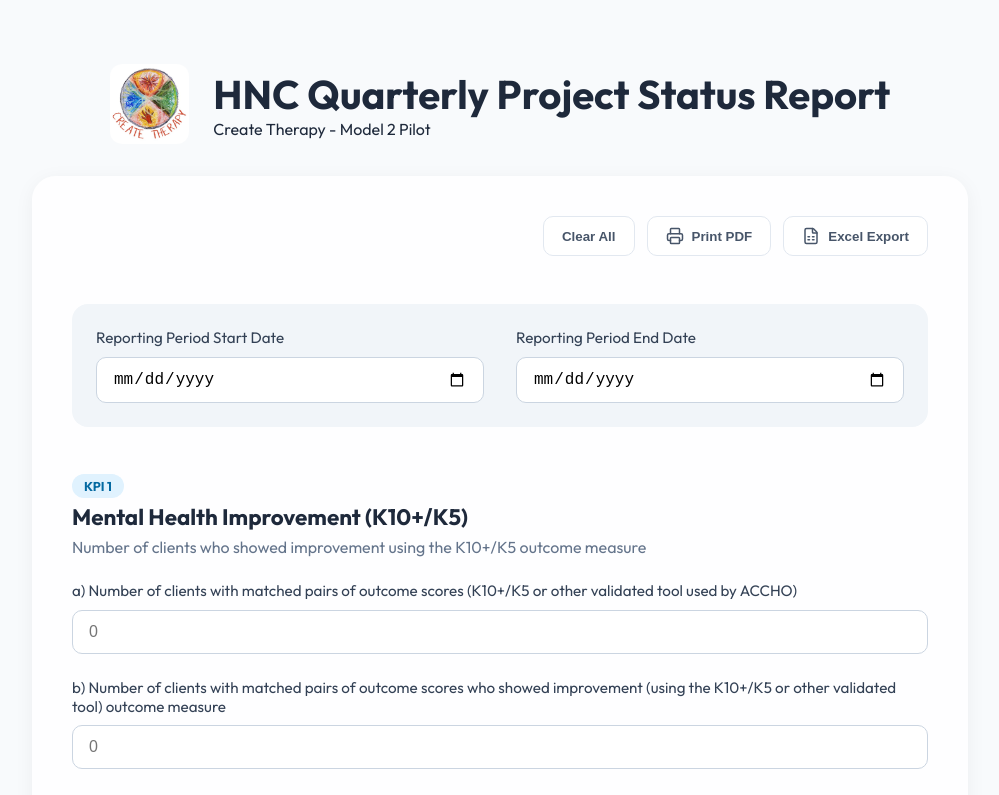
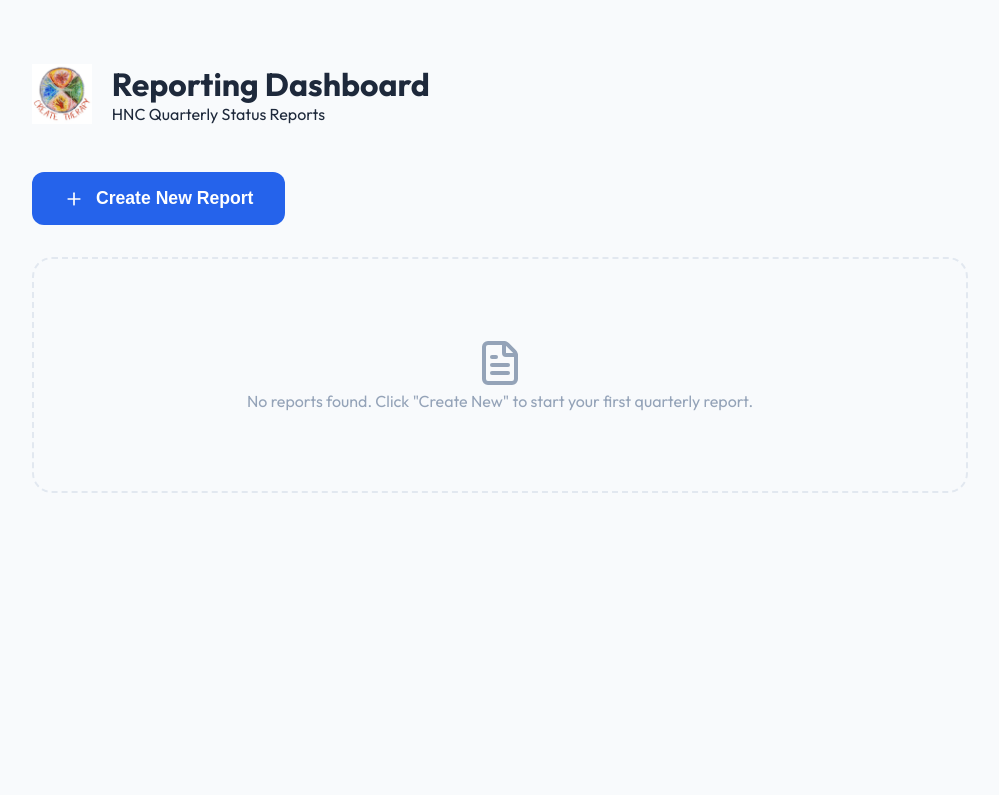
Before and after one commit to SteveNossiter/hnc-mod-2-reporting, a React (Vite) app: page / in a window 1280 px wide. Shown: the top 795 px of the page, without its empty margins (140-1139 px from the left). Built offline with nearby package versions, Linux system fonts and the light colour scheme.

Commit message:
Add Reporting Dashboard for multi-report management and localStorage persistence

```diff
--- a/package.json
+++ b/package.json
@@ -10,6 +10,7 @@
     "preview": "vite preview"
   },
   "dependencies": {
+    "@supabase/supabase-js": "^2.101.1",
     "lucide-react": "^1.7.0",
     "react": "^19.2.4",
     "react-dom": "^19.2.4",
--- a/src/App.jsx
+++ b/src/App.jsx
@@ -1,32 +1,63 @@
-import React, { useState } from 'react';
+import React, { useState, useEffect } from 'react';
 import * as XLSX from 'xlsx';
-import { Download, CheckCircle, FileSpreadsheet, Send, Printer } from 'lucide-react';
+import {
+  Plus, FileText, Trash2, Edit3, ChevronRight,
+  ArrowLeft, Download, CheckCircle, FileSpreadsheet, Send, Printer
+} from 'lucide-react';
 import { kpiData } from './data';
 
 function App() {
-  // Initialize state from localStorage if available
-  const [formData, setFormData] = useState(() => {
-    const saved = localStorage.getItem('hnc_report_draft');
-    return saved ? JSON.parse(saved) : {};
+  const [reports, setReports] = useState(() => {
+    const saved = localStorage.getItem('hnc_all_reports');
+    return saved ? JSON.parse(saved) : [];
   });
+
+  const [activeReportId, setActiveReportId] = useState(null);
   const [submitted, setSubmitted] = useState(false);
 
-  // Auto-save to localStorage whenever formData changes
-  React.useEffect(() => {
-    localStorage.setItem('hnc_report_draft', JSON.stringify(formData));
-  }, [formData]);
+  // Auto-save the full list to localStorage
+  useEffect(() => {
+    localStorage.setItem('hnc_all_reports', JSON.stringify(reports));
+  }, [reports]);
 
-  const handleInputChange = (id, value) => {
-    setFormData((prev) => ({
-      ...prev,
-      [id]: value,
-    }));
+  // Current active report object
+  const activeReport = reports.find(r => r.id === activeReportId);
+
+  const handleCreateNew = () => {
+    const newReport = {
+      id: Date.now().toString(),
+      period_start: '',
+      period_end: '',
+      data: {},
+      last_modified: new Date().toISOString()
+    };
+    setReports([newReport, ...reports]);
+    setActiveReportId(newReport.id);
+  };
+
+  const handleUpdateActiveReport = (updates) => {
+    setReports(prev => prev.map(r =>
+      r.id === activeReportId ? { ...r, ...updates, last_modified: new Date().toISOString() } : r
+    ));
+  };
+
+  const handleInputChange = (fieldId, value) => {
+    handleUpdateActiveReport({
+      data: { ...activeReport.data, [fieldId]: value }
+    });
+  };
+
+  const handleDeleteReport = (id, e) => {
+    e.stopPropagation();
+    if (window.confirm("Are you sure you want to delete this report forever?")) {
+      setReports(prev => prev.filter(r => r.id !== id));
+      if (activeReportId === id) setActiveReportId(null);
+    }
   };
 
   const handleDownloadExcel = () => {
     const rows = [];
-    // Add Reporting Period info to top of Excel
-    rows.push({ 'No.': 'REPORTING PERIOD:', 'KPI / Other Data': `${formData.period_start || '---'} to ${formData.period_end || '---'}` });
+    rows.push({ 'No.': 'REPORTING PERIOD:', 'KPI / Other Data': `${activeReport.period_start || '---'} to ${activeReport.period_end || '---'}` });
     rows.push({});
 
     kpiData.forEach(section => {
@@ -36,38 +67,77 @@
           'No.': index === 0 ? section.id : '',
           'KPI / Other Data': index === 0 ? section.kpi : '',
           'Reporting Questions': q.label,
-          'Reporting Answers': formData[q.id] || ''
+          'Reporting Answers': activeReport.data[q.id] || ''
         });
       });
       rows.push({});
     });
 
     const worksheet = XLSX.utils.json_to_sheet(rows);
-    const wscols = [{ wch: 8 }, { wch: 40 }, { wch: 55 }, { wch: 45 }];
-    worksheet['!cols'] = wscols;
-
+    worksheet['!cols'] = [{ wch: 8 }, { wch: 40 }, { wch: 55 }, { wch: 45 }];
     const workbook = XLSX.utils.book_new();
     XLSX.utils.book_append_sheet(workbook, worksheet, 'HNC Report');
-    XLSX.writeFile(workbook, `HNC_Status_Report_${formData.period_start || 'Draft'}.xlsx`);
+    XLSX.writeFile(workbook, `HNC_Report_${activeReport.period_start || 'Draft'}.xlsx`);
   };
 
-  const handlePrint = () => {
-    window.print();
-  };
+  /* --- Dashboard View --- */
+  if (!activeReportId) {
+    return (
+      <div className="container dashboard-view">
+        <header className="dashboard-header">
+           <img src="/logo.jpg" alt="Logo" className="header-logo-small" />
+           <div>
+             <h1>Reporting Dashboard</h1>
+             <p className="subtitle">HNC Quarterly Status Reports</p>
+           </div>
+        </header>
 
-  const handleSubmit = (e) => {
-    e.preventDefault();
-    setSubmitted(true);
-    setTimeout(() => setSubmitted(false), 3000);
-  };
+        <div className="dashboard-actions">
+           <button onClick={handleCreateNew} className="btn-primary">
+             <Plus size={20} /> Create New Report
+           </button>
+        </div>
 
-  const handleClear = () => {
-    if (window.confirm("Are you sure? This will delete all entered data for this report.")) {
-      setFormData({});
-      localStorage.removeItem('hnc_report_draft');
-    }
-  };
+        <div className="reports-list">
+           {reports.length === 0 ? (
+             <div className="empty-state">
+                <FileText size={48} />
+                <p>No reports found. Click "Create New" to start your first quarterly report.</p>
+             </div>
+           ) : (
+             reports.map(report => (
+               <div
+                 key={report.id}
+                 className="report-card"
+                 onClick={() => setActiveReportId(report.id)}
+               >
+                 <div className="report-info">
+                   <div className="report-icon"><FileText /></div>
+                   <div>
+                     <h3>{report.period_start || 'New Draft'} {report.period_end ? `- ${report.period_end}` : ''}</h3>
+                     <p className="last-modified">Last saved: {new Date(report.last_modified).toLocaleDateString()}</p>
+                   </div>
+                 </div>
+                 <div className="report-actions-mini">
+                   <button className="btn-icon" title="Edit"><Edit3 size={18} /></button>
+                   <button
+                     className="btn-icon danger"
+                     onClick={(e) => handleDeleteReport(report.id, e)}
+                     title="Delete"
+                   >
+                     <Trash2 size={18} />
+                   </button>
+                   <ChevronRight size={20} className="chevron" />
+                 </div>
+               </div>
+             ))
+           )}
+        </div>
+      </div>
+    );
+  }
 
+  /* --- Form View --- */
   return (
     <div className="app-wrapper">
       {/* Printable Report Section */}
@@ -85,7 +155,7 @@
         <hr />
         <div className="report-title">
           <h1>HNC Quarterly Project Status Report</h1>
-          <p><strong>Reporting Period:</strong> {formData.period_start || '---'} to {formData.period_end || '---'}</p>
+          <p><strong>Reporting Period:</strong> {activeReport.period_start || '---'} to {activeReport.period_end || '---'}</p>
         </div>
 
         <table className="report-table">
@@ -104,7 +174,7 @@
                   <td>{idx === 0 ? section.id : ''}</td>
                   <td className="kpi-cell">{idx === 0 ? section.kpi : ''}</td>
                   <td>{q.label}</td>
-                  <td className="answer-cell">{formData[q.id] || '---'}</td>
+                  <td className="answer-cell">{activeReport.data[q.id] || '---'}</td>
                 </tr>
               ))
             )}
@@ -116,20 +186,19 @@
       <div className="container screen-only">
         <header>
           <div className="brand-header">
-            <img src="/logo.jpg" alt="Logo" className="header-logo" />
-            <div>
-              <h1>HNC Quarterly Project Status Report</h1>
-              <p className="subtitle">Create Therapy - Model 2 Pilot</p>
+            <button className="btn-back" onClick={() => setActiveReportId(null)}>
+               <ArrowLeft size={24} /> Back to Dashboard
+            </button>
+            <div className="title-group">
+              <h1>HNC Report Form</h1>
+              <p className="subtitle">{activeReport.period_start || 'Draft'}</p>
             </div>
           </div>
         </header>
 
-        <form onSubmit={handleSubmit} className="form-card">
+        <form onSubmit={(e) => { e.preventDefault(); setSubmitted(true); setTimeout(() => setSubmitted(false), 3000); }} className="form-card">
           <div className="top-actions">
-            <button type="button" onClick={handleClear} className="btn-secondary danger-hover">
-              Clear All
-            </button>
-            <button type="button" onClick={handlePrint} className="btn-secondary">
+            <button type="button" onClick={() => window.print()} className="btn-secondary">
               <Printer size={18} /> Print PDF
             </button>
             <button type="button" onClick={handleDownloadExcel} className="btn-secondary">
@@ -142,16 +211,16 @@
               <label>Reporting Period Start Date</label>
               <input
                 type="date"
-                value={formData.period_start || ''}
-                onChange={(e) => handleInputChange('period_start', e.target.value)}
+                value={activeReport.period_start || ''}
+                onChange={(e) => handleUpdateActiveReport({ period_start: e.target.value })}
               />
             </div>
             <div className="field-group">
               <label>Reporting Period End Date</label>
               <input
                 type="date"
-                value={formData.period_end || ''}
-                onChange={(e) => handleInputChange('period_end', e.target.value)}
+                value={activeReport.period_end || ''}
+                onChange={(e) => handleUpdateActiveReport({ period_end: e.target.value })}
               />
             </div>
           </div>
@@ -176,7 +245,7 @@
                         <textarea
                           id={q.id}
                           placeholder={`Enter details...`}
-                          value={formData[q.id] || ''}
+                          value={activeReport.data[q.id] || ''}
                           onChange={(e) => handleInputChange(q.id, e.target.value)}
                         />
                       ) : (
@@ -184,7 +253,7 @@
                           type={q.type}
                           id={q.id}
                           placeholder={q.type === 'number' ? '0' : 'Type here...'}
-                          value={formData[q.id] || ''}
+                          value={activeReport.data[q.id] || ''}
                           onChange={(e) => handleInputChange(q.id, e.target.value)}
                         />
                       )}
--- a/src/index.css
+++ b/src/index.css
@@ -23,20 +23,128 @@
 }
 
 .brand-header {
-  display: flex; align-items: center; justify-content: center; gap: 24px; margin-bottom: 2rem;
+  display: flex; align-items: center; gap: 24px; margin-bottom: 2rem;
 }
 
-.header-logo {
-  height: 80px; width: auto; border-radius: 12px;
+.title-group {
+  flex-grow: 1;
 }
 
-h1 {
-  font-size: 2.5rem; font-weight: 700; color: #1e293b;
+.dashboard-header {
+  text-align: left;
+  display: flex;
+  align-items: center;
+  gap: 20px;
+  margin-bottom: 3rem;
 }
 
-.form-card {
-  background: var(--card-bg); border-radius: 24px; padding: 2.5rem;
-  box-shadow: 0 4px 20px rgba(0,0,0,0.05);
+.header-logo-small {
+  height: 60px;
+}
+
+.dashboard-actions {
+  margin-bottom: 2rem;
+}
+
+.reports-list {
+  display: grid;
+  gap: 1.2rem;
+}
+
+.report-card {
+  background: white;
+  border: 1px solid #e2e8f0;
+  border-radius: 16px;
+  padding: 1.5rem;
+  display: flex;
+  justify-content: space-between;
+  align-items: center;
+  cursor: pointer;
+  transition: all 0.2s;
+  box-shadow: 0 2px 4px rgba(0,0,0,0.02);
+}
+
+.report-card:hover {
+  border-color: var(--primary);
+  transform: translateY(-2px);
+  box-shadow: 0 10px 15px -3px rgba(0, 0, 0, 0.05);
+}
+
+.report-info {
+  display: flex;
+  align-items: center;
+  gap: 1rem;
+}
+
+.report-icon {
+  width: 48px;
+  height: 48px;
+  background: #eff6ff;
+  color: var(--primary);
+  border-radius: 12px;
+  display: flex;
+  align-items: center;
+  justify-content: center;
+}
+
+.last-modified {
+  font-size: 0.85rem;
+  color: var(--text-dim);
+}
+
+.report-actions-mini {
+  display: flex;
+  align-items: center;
+  gap: 8px;
+}
+
+.btn-icon {
+  background: none;
+  border: none;
+  padding: 8px;
+  border-radius: 8px;
+  cursor: pointer;
+  color: #64748b;
+  transition: all 0.2s;
+}
+
+.btn-icon:hover {
+  background: #f1f5f9;
+  color: var(--text);
+}
+
+.btn-icon.danger:hover {
+  background: #fee2e2;
+  color: #ef4444;
+}
+
+.chevron {
+  color: #cbd5e1;
+  margin-left: 8px;
+}
+
+.empty-state {
+  text-align: center;
+  padding: 5rem 2rem;
+  color: #94a3b8;
+  border: 2px dashed #e2e8f0;
+  border-radius: 20px;
+}
+
+.btn-back {
+  background: none;
+  border: none;
+  display: flex;
+  align-items: center;
+  gap: 8px;
+  font-weight: 600;
+  color: #64748b;
+  cursor: pointer;
+  margin-right: 2rem;
+}
+
+.btn-back:hover {
+  color: var(--primary);
 }
 
 .top-actions {
```
Also changed, not shown: src/supabaseClient.js (added, +21 -0 lines), 1 other file (tests, documents, lock files or other folders).
